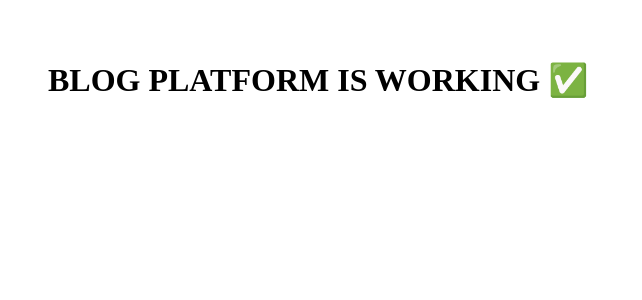
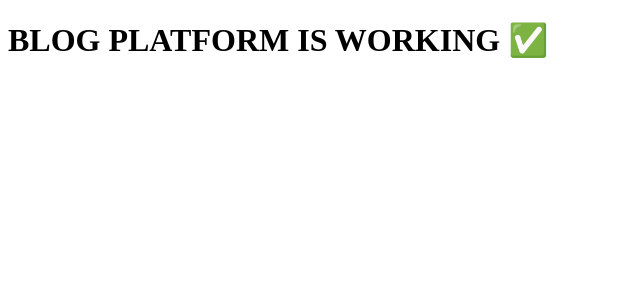
Before and after one commit to santoshml-lab/blog-platform-frontend, a React (Vite) app: page / in a window 1280 px wide. Before the commit this address led to /login. Shown: the top 300 px of the page, without its empty margins (0-642 px from the left). Built offline with nearby package versions, Linux system fonts and the light colour scheme.

Commit message:
Update App.jsx

```diff
--- a/src/App.jsx
+++ b/src/App.jsx
@@ -1,22 +1,8 @@
-import { Routes, Route, Navigate } from "react-router-dom";
-
 function App() {
   return (
-    <Routes>
-      <Route
-        path="/"
-        element={<Navigate to="/login" replace />}
-      />
-
-      <Route
-        path="/login"
-        element={
-          <h1 style={{ padding: "40px" }}>
-            BLOG PLATFORM IS WORKING ✅
-          </h1>
-        }
-      />
-    </Routes>
+    <div>
+      <h1>BLOG PLATFORM IS WORKING ✅</h1>
+    </div>
   );
 }
 
```
